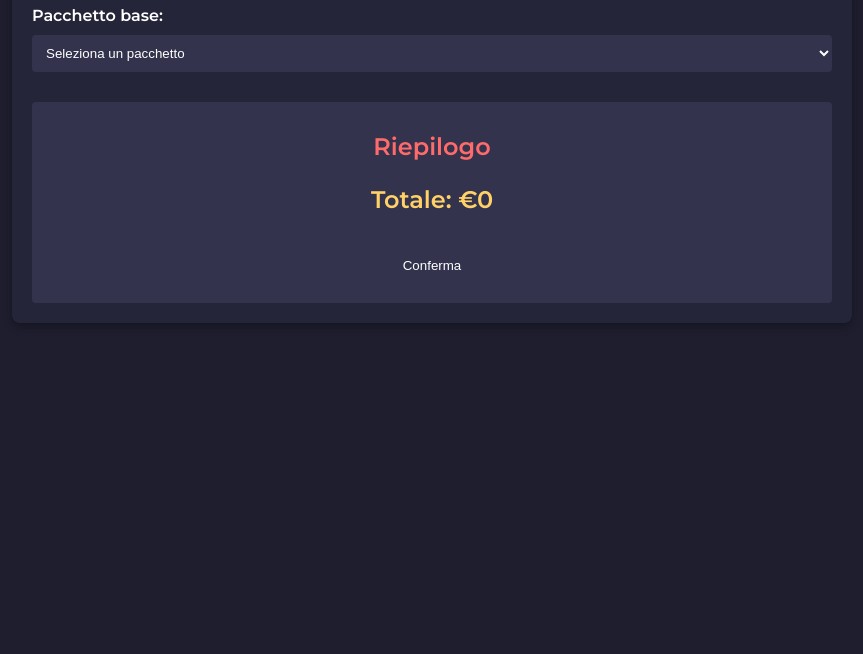
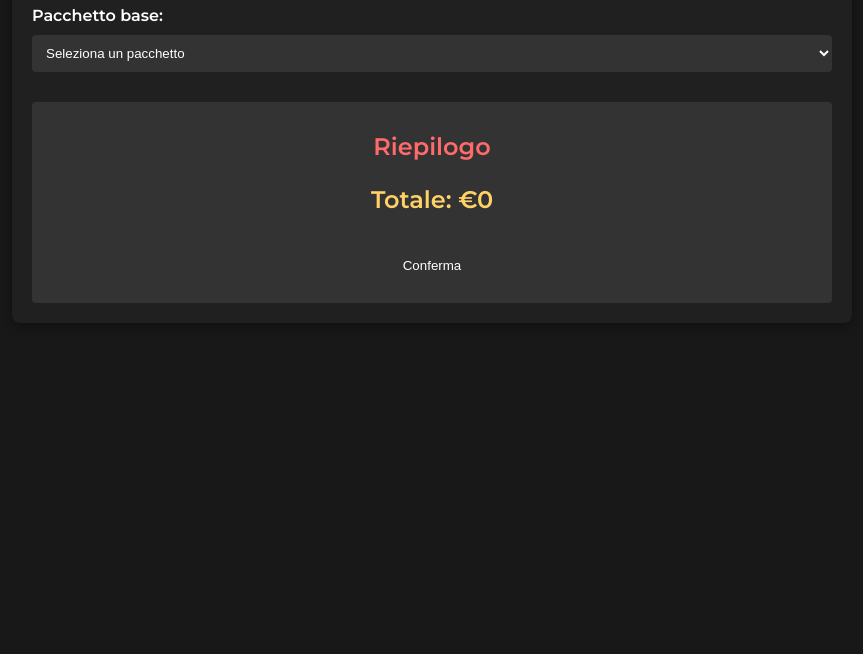
Before and after one commit to GiuseppeGio18/Packs, a plain HTML site: page index.html in a window 1280 px wide. Shown: the part 146-800 px from the top of the page, without its empty margins (208-1071 px from the left). Drawn offline with Linux system fonts and the light colour scheme.

Commit message:
Index.html

```diff
--- a/index.html
+++ b/index.html
@@ -10,7 +10,7 @@
             margin: 0;
             padding: 0;
             font-family: 'Montserrat', sans-serif;
-            background-color: #1e1e2f;
+            background-color: #181818; /* Sfondo scuro Notion */
             color: #ffffff;
         }
 
@@ -18,7 +18,7 @@
             max-width: 800px;
             margin: 50px auto;
             padding: 20px;
-            background: #252539;
+            background: #202020;
             border-radius: 8px;
             box-shadow: 0 4px 10px rgba(0, 0, 0, 0.3);
         }
@@ -38,7 +38,7 @@
             margin: 10px 0;
             border: none;
             border-radius: 4px;
-            background: #33334d;
+            background: #333333;
             color: #ffffff;
             cursor: pointer;
         }
@@ -57,7 +57,7 @@
         .addon-item {
             margin: 10px 0;
             padding: 10px;
-            background: #2e2e44;
+            background: #282828;
             border-radius: 4px;
             display: flex;
             justify-content: space-between;
@@ -71,7 +71,7 @@
         .summary {
             margin-top: 20px;
             padding: 10px;
-            background: #33334d;
+            background: #333333;
             border-radius: 4px;
         }
 
```
